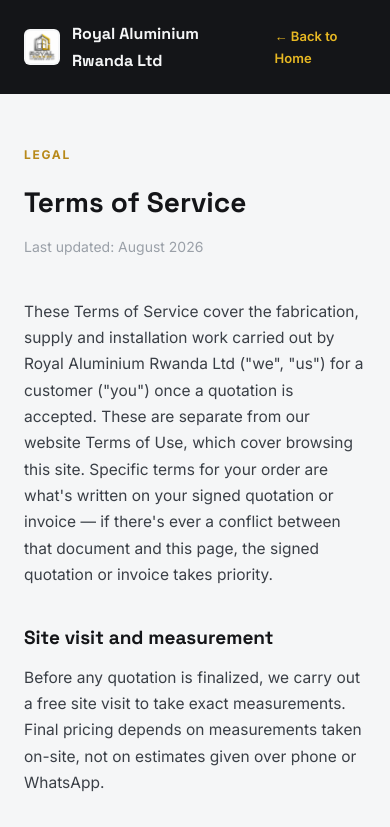
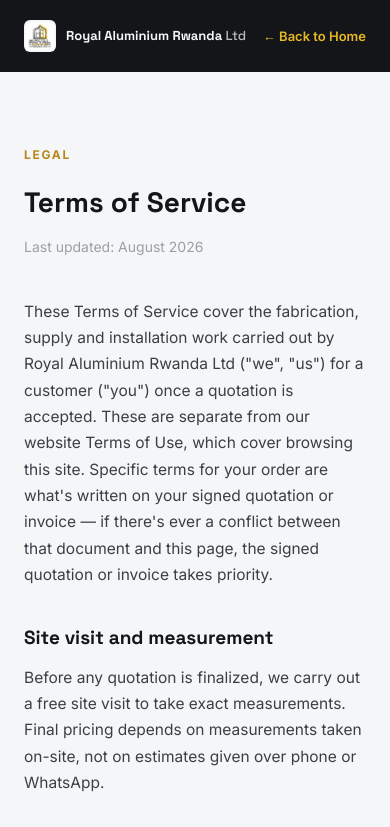
Before and after one commit to Syed-Muhammad-Aziz-783/royal-aluminium-website, a plain HTML site: page terms-of-service.html in a window 390 px wide. Shown: the top 827 px of the page. Drawn offline with Linux system fonts and the light colour scheme.

Commit message:
Update terms-of-service.html

```diff
--- a/terms-of-service.html
+++ b/terms-of-service.html
@@ -39,9 +39,24 @@
     background:var(--graphite);padding:20px 24px;
     display:flex;align-items:center;gap:12px;
   }
-  .top-bar img{width:36px;height:36px;object-fit:contain;background:var(--alu-white);border-radius:6px;padding:2px;}
-  .top-bar span{font-family:var(--font-display);font-weight:700;color:var(--alu-white);font-size:16px;}
-  .brand-link{display:flex;align-items:center;gap:12px;text-decoration:none;}
+  .top-bar img{width:42px;height:42px;object-fit:contain;background:var(--alu-white);border-radius:6px;padding:2px;flex-shrink:0;}
+  .top-bar span{font-family:var(--font-display);font-weight:700;color:var(--alu-white);font-size:21px;white-space:nowrap;}
+  .top-bar .limited-word{font-weight:500;opacity:0.75;}
+  .brand-link{display:flex;align-items:center;gap:10px;text-decoration:none;min-width:0;}
+  @media (max-width:980px){
+    .top-bar span{font-size:17px;}
+  }
+  @media (max-width:900px){
+    .top-bar span{font-size:16px;}
+  }
+  @media (max-width:560px){
+    .top-bar span{font-size:15px;}
+    .top-bar img{width:36px;height:36px;}
+  }
+  @media (max-width:400px){
+    .top-bar span{font-size:13px;}
+    .top-bar img{width:32px;height:32px;}
+  }
   .top-bar a.back{margin-left:auto;color:var(--gold);font-size:13px;font-weight:600;text-decoration:none;}
   .wrap{max-width:760px;margin:0 auto;padding:140px 24px 100px;}
   .eyebrow{font-size:12px;font-weight:700;letter-spacing:0.14em;text-transform:uppercase;color:var(--gold-dark);}
@@ -92,7 +107,7 @@
 <div class="top-bar">
   <a href="/" class="brand-link">
     <img src="logo.jpeg" alt="Royal Aluminium">
-    <span>Royal Aluminium Rwanda Ltd</span>
+    <span>Royal Aluminium Rwanda <span class="limited-word">Ltd</span></span>
   </a>
   <a href="/" class="back">← Back to Home</a>
 </div>
```
